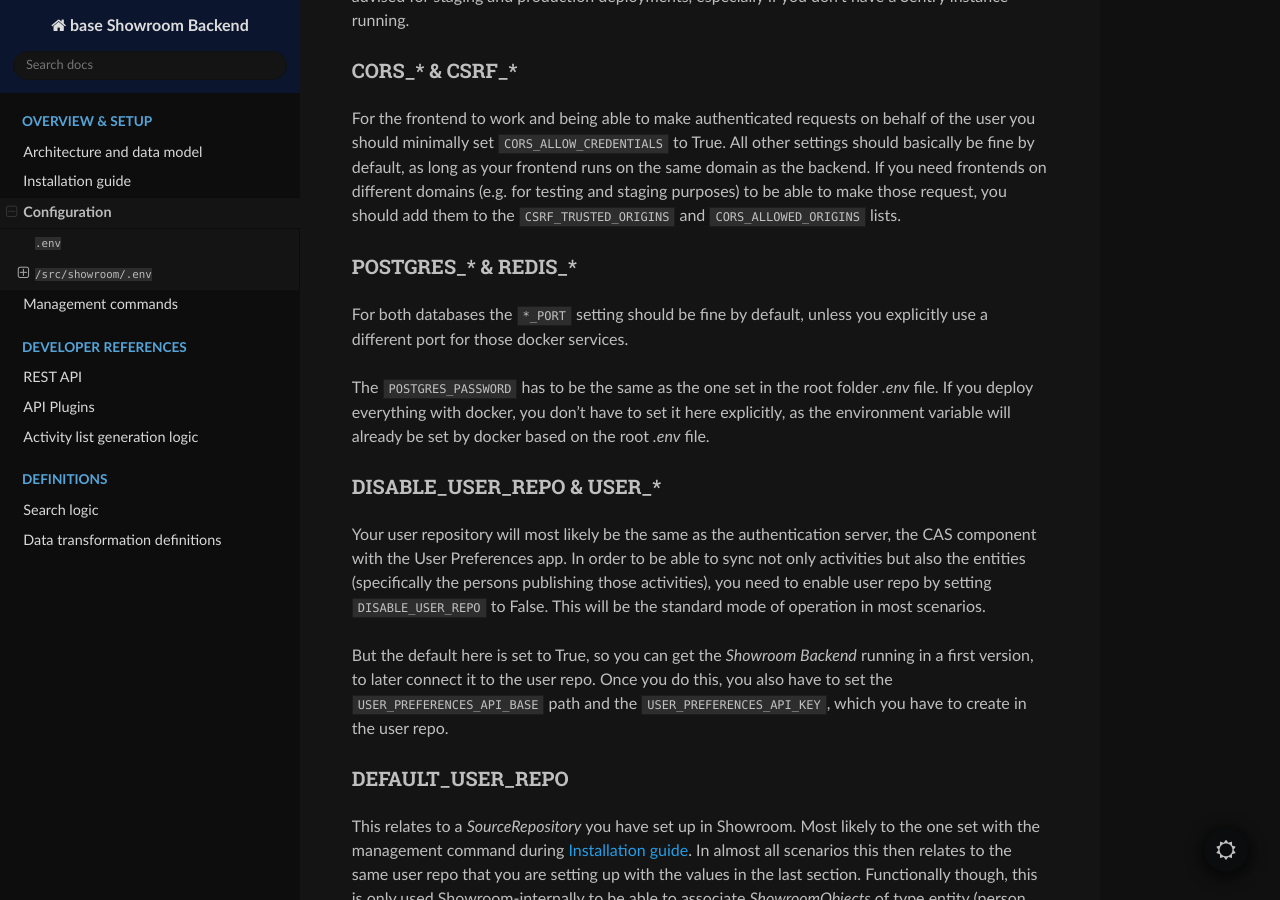
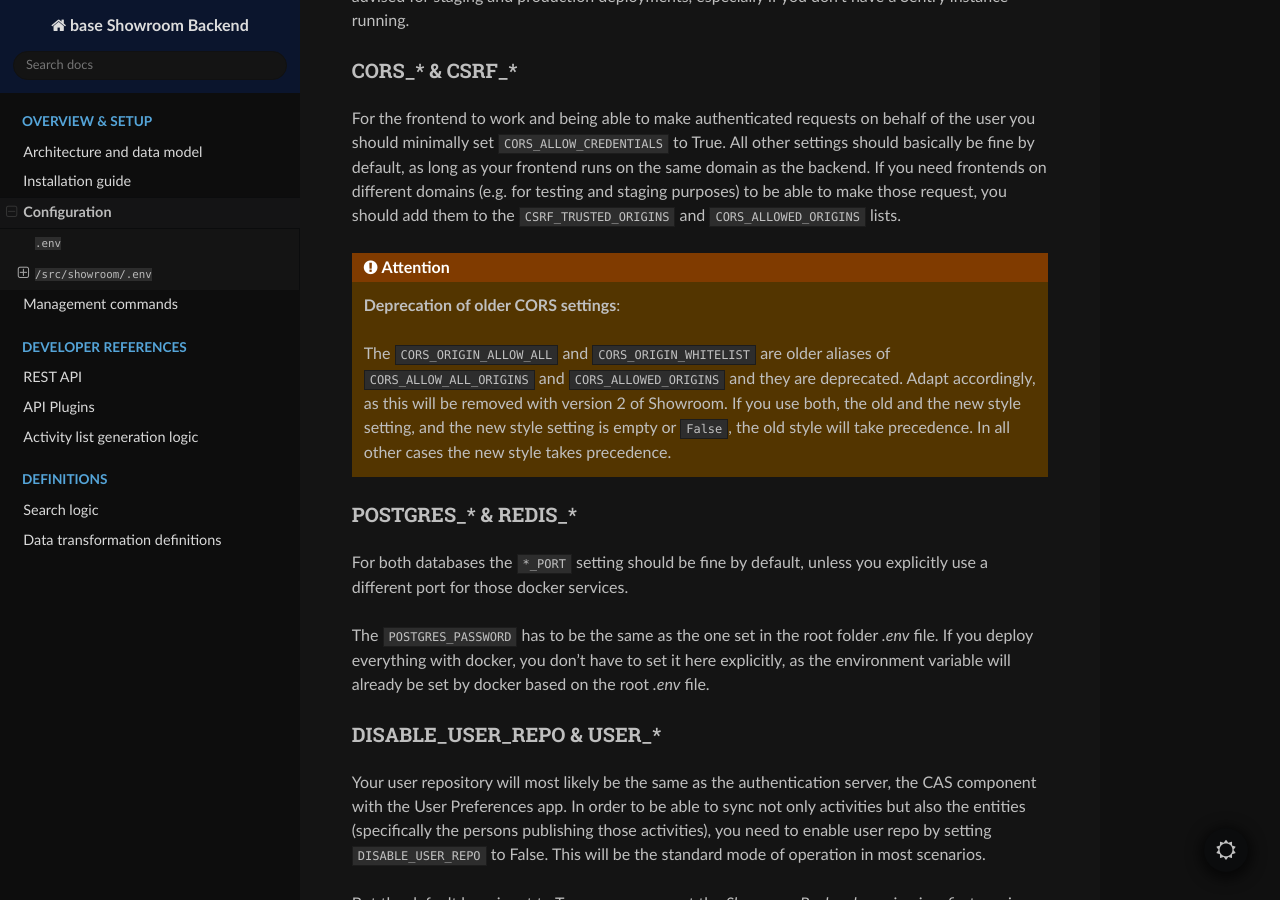
Before and after one commit to base-angewandte/showroom-backend, a Sphinx documentation site: the page built from docs/source/configuration.md, in a window 1280 px wide and 900 px high, scrolled down 1695 px. Built offline with Sphinx 7.4.7 and the Read the Docs theme 2.0.0, drawn with Linux system fonts in a browser that asks for light colours.

Commit message:
deprecate: CORS_ORIGIN_WHITELIST and CORS_ORIGIN_ALLOW_ALL

````diff
--- a/docs/source/configuration.md
+++ b/docs/source/configuration.md
@@ -80,6 +80,17 @@
 testing and staging purposes) to be able to make those request, you should add them
 to the `CSRF_TRUSTED_ORIGINS` and `CORS_ALLOWED_ORIGINS` lists.
 
+```{attention}
+**Deprecation of older CORS settings**:
+
+The `CORS_ORIGIN_ALLOW_ALL` and `CORS_ORIGIN_WHITELIST` are older aliases of
+`CORS_ALLOW_ALL_ORIGINS` and `CORS_ALLOWED_ORIGINS` and they are deprecated.
+Adapt accordingly, as this will be removed with version 2 of Showroom. If you use
+both, the old and the new style setting, and the new style setting is empty or
+`False`, the old style will take precedence. In all other cases the new style
+takes precedence.
+```
+
 ### POSTGRES\_\* & REDIS\_\*
 
 For both databases the `*_PORT` setting should be fine by default, unless you explicitly
````
